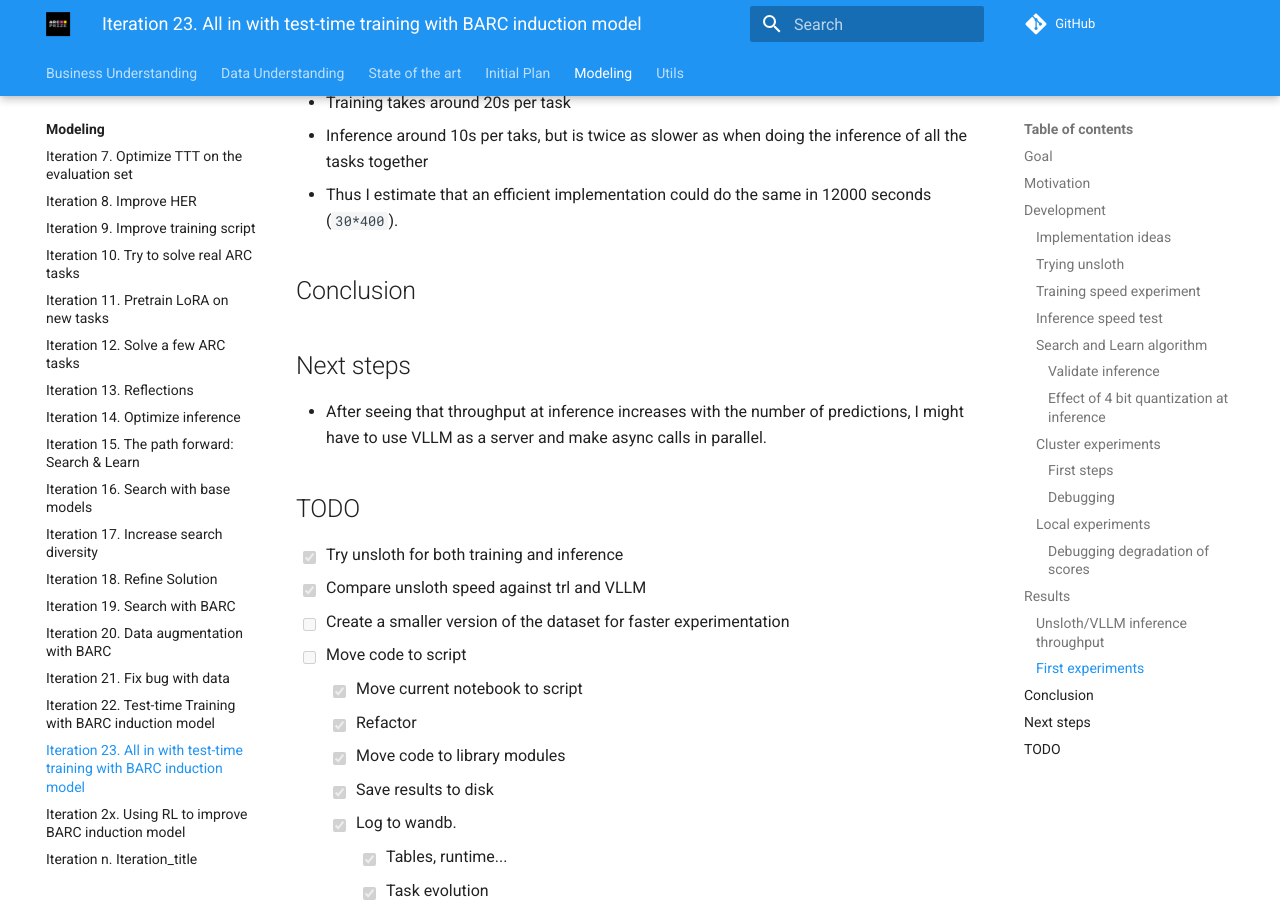
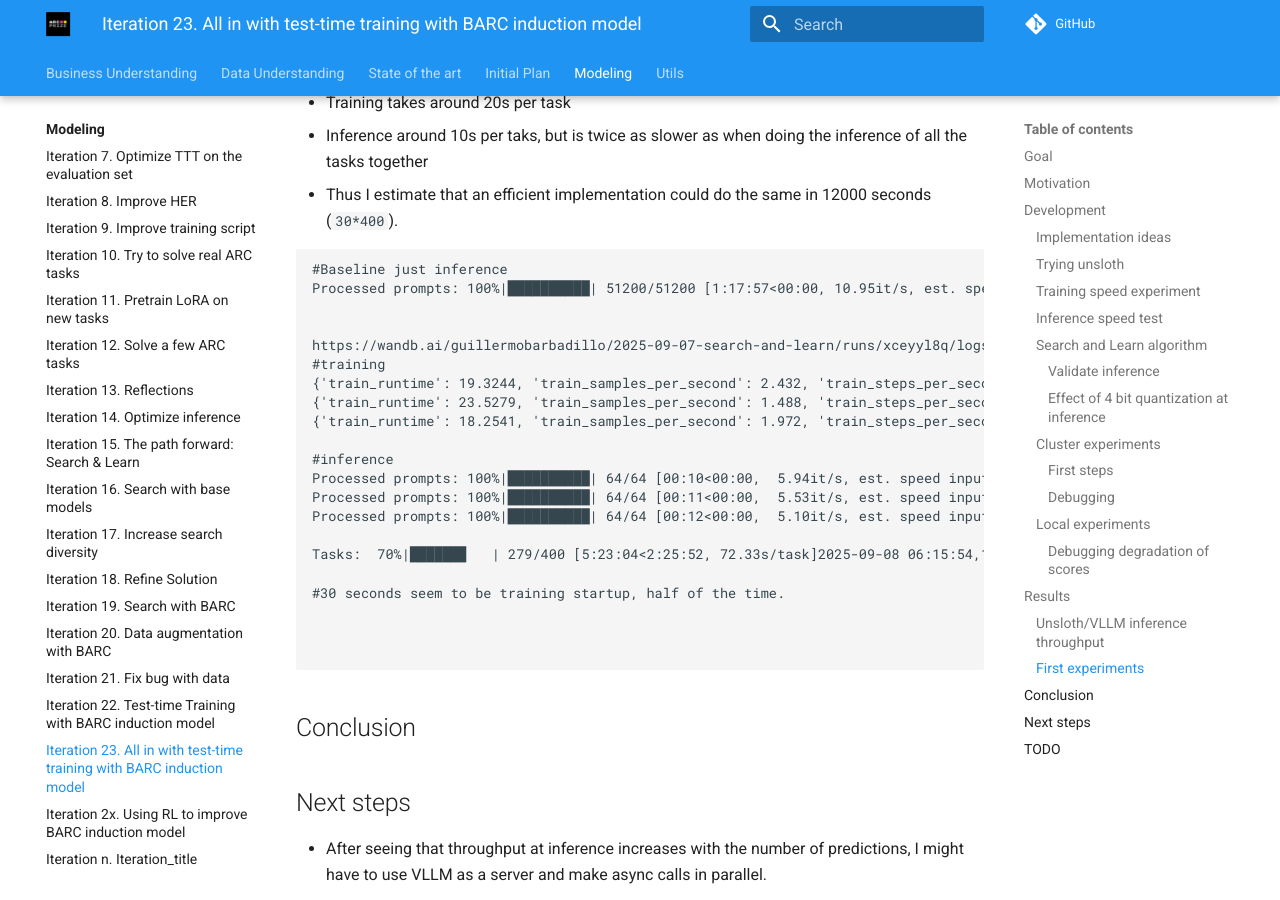
Before and after one commit to ironbar/arc25, an MkDocs documentation site: the page built from docs/modeling/Iteration_23_ttt_BARC_v2.md, in a window 1280 px wide and 900 px high, scrolled down 6270 px. Built offline with MkDocs 1.6.1 and Material for MkDocs 9.7.7, drawn with Linux system fonts in a browser that asks for light colours; comment, search, counter and statistics services are not loaded.

Commit message:
added some numbers for reference

````diff
--- a/docs/modeling/Iteration_23_ttt_BARC_v2.md
+++ b/docs/modeling/Iteration_23_ttt_BARC_v2.md
@@ -273,7 +273,32 @@ https://wandb.ai/guillermobarbadillo/2025-09-07-search-and-learn
 - Each search and learn iteration is taking around 72 seconds. But half of the time seems to go prepare the model for training. I need to log that.
 - Training takes around 20s per task
 - Inference around 10s per taks, but is twice as slower as when doing the inference of all the tasks together
-- Thus I estimate that an efficient implementation could do the same in 12000 seconds (`30*400`).
+- Thus I estimate that an efficient implementation could do the same in 12000
+seconds (`30*400`).
+
+```bash
+#Baseline just inference
+Processed prompts: 100%|██████████| 51200/51200 [1:17:57<00:00, 10.95it/s, est. speed input: 21508.87 toks/s, output: 4414.70 toks/s]
+
+
+https://wandb.ai/guillermobarbadillo/2025-09-07-search-and-learn/runs/xceyyl8q/logs
+#training
+{'train_runtime': 19.3244, 'train_samples_per_second': 2.432, 'train_steps_per_second': 2.432, 'train_loss': 0.2810402642539207, 'epoch': 1.0}
+{'train_runtime': 23.5279, 'train_samples_per_second': 1.488, 'train_steps_per_second': 1.488, 'train_loss': 0.25343174253191264, 'epoch': 1.0}
+{'train_runtime': 18.2541, 'train_samples_per_second': 1.972, 'train_steps_per_second': 1.972, 'train_loss': 0.27254368571771515, 'epoch': 1.0}
+
+#inference
+Processed prompts: 100%|██████████| 64/64 [00:10<00:00,  5.94it/s, est. speed input: 6103.78 toks/s, output: 2366.72 toks/s]
+Processed prompts: 100%|██████████| 64/64 [00:11<00:00,  5.53it/s, est. speed input: 15778.11 toks/s, output: 2169.40 toks/s]
+Processed prompts: 100%|██████████| 64/64 [00:12<00:00,  5.10it/s, est. speed input: 9888.11 toks/s, output: 2197.39 toks/s]
+
+Tasks:  70%|██████▉   | 279/400 [5:23:04<2:25:52, 72.33s/task]2025-09-08 06:15:54,100 - __main__ - INFO - main -
+
+#30 seconds seem to be training startup, half of the time.
+
+
+
+```
 
 ## Conclusion
 
````
